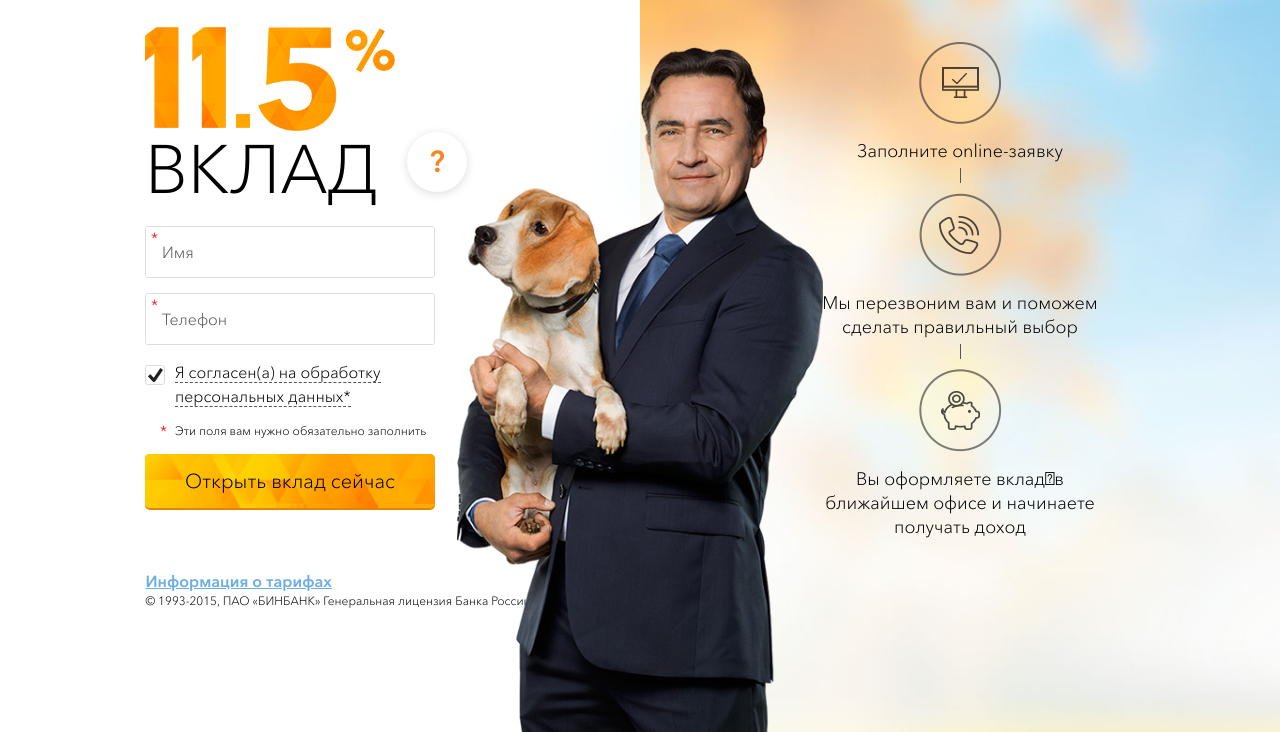
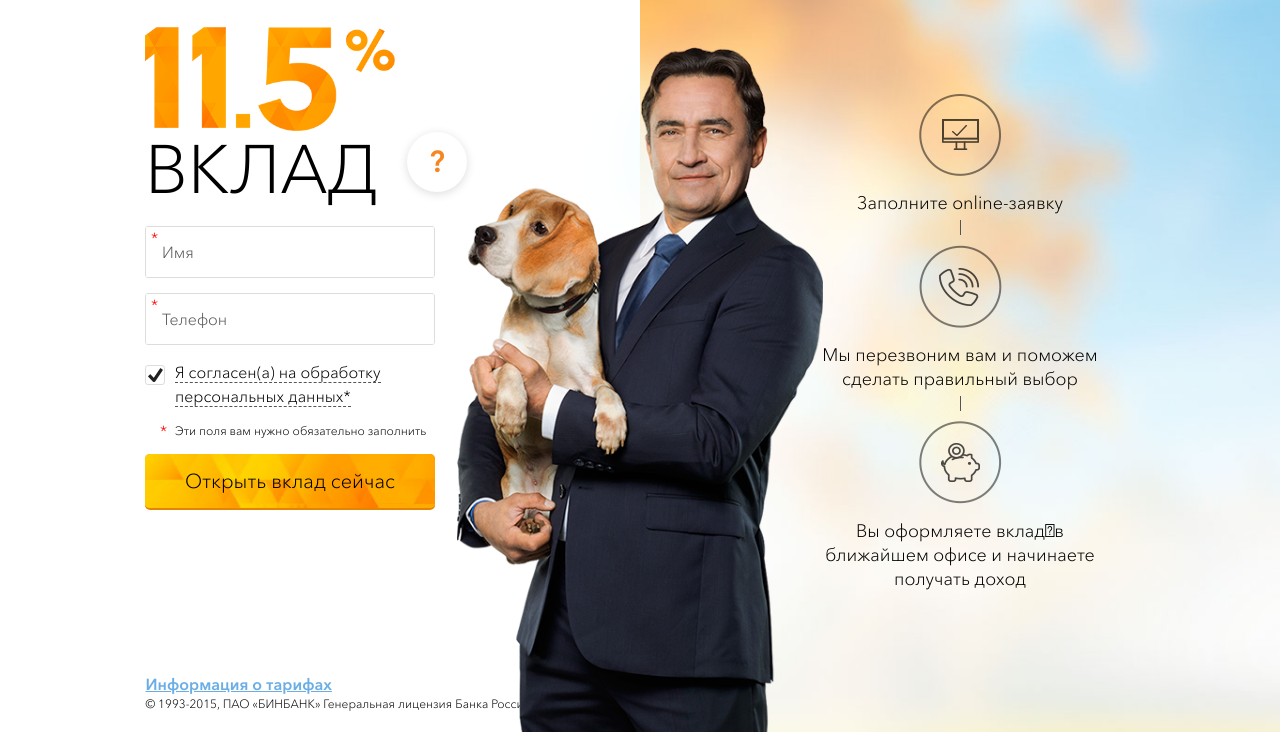
Before and after one commit to goodwin729/BinBank, a plain HTML site: page split/html/index.html in a window 1280 px wide. Shown: the part 68-800 px from the top of the page. Drawn offline with nearby package versions, Linux system fonts and the light colour scheme; some packages are replaced by stand-ins of ours; a script that the page names is missing.

Commit message:
ss fix pc

```diff
--- a/split/less/media/media-maxWidth-1200.less
+++ b/split/less/media/media-maxWidth-1200.less
@@ -49,6 +49,7 @@
         width: auto;
     }
     .content {
+        height: calc(~"100% -" 170px);
         > * {
             margin: 0 auto;
             width: 350px;
```
Also changed, not shown: split/css/styles.css.
